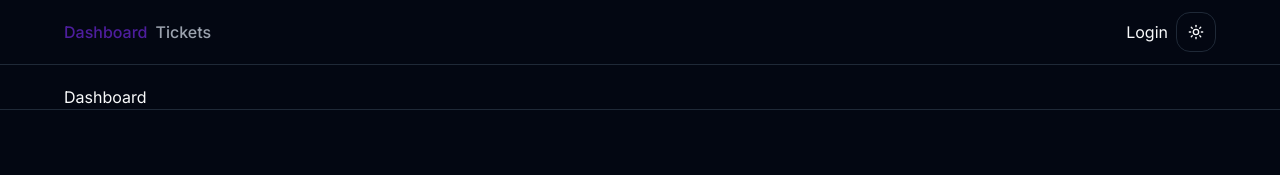
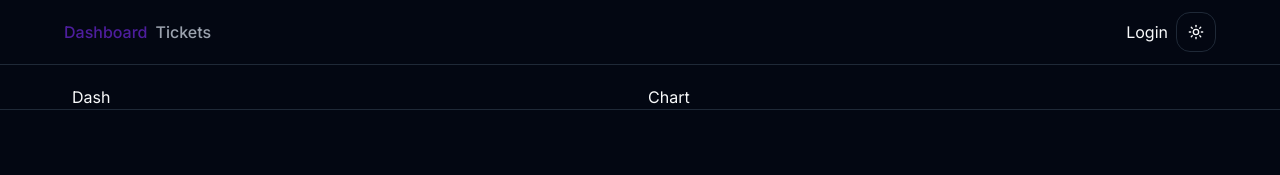
Before and after one commit to gustavohdev/ticketapp, a Next.js app: page / in a window 1280 px wide. Shown: the top 175 px of the page. Built offline with nearby package versions, Linux system fonts and the light colour scheme; no server answers; the database is empty.

Commit message:
feat: add prisma queries and groupby, create components skeleton

```diff
--- a/app/page.tsx
+++ b/app/page.tsx
@@ -1,7 +1,43 @@
+import DashChart from "@/components/DashChart";
+import DashRecentTickets from "@/components/DashRecentTickets";
+import { prisma } from "@/prisma/db";
 import React from "react";
 
-const Dashboard = () => {
-  return <div>Dashboard</div>;
+const Dashboard = async () => {
+  const tickets = await prisma.ticket.findMany({
+    where: {
+      NOT: [{ status: "CLOSED" }],
+    },
+    orderBy: {
+      updatedAt: "desc",
+    },
+    skip: 0,
+    take: 5,
+    include: {
+      assignedToUser: true,
+    },
+  });
+
+  const groupTicket = await prisma.ticket.groupBy({
+    by: ["status"],
+    _count: {
+      id: true,
+    },
+  });
+  console.log(groupTicket);
+
+  return (
+    <div>
+      <div className="grid gap-4 md:grid-cols-2 px-2">
+        <div>
+          <DashRecentTickets />
+        </div>
+        <div>
+          <DashChart />
+        </div>
+      </div>
+    </div>
+  );
 };
 
 export default Dashboard;
--- /dev/null
+++ b/components/DashChart.tsx
@@ -0,0 +1,7 @@
+import React from "react";
+
+function DashChart() {
+  return <div>Chart</div>;
+}
+
+export default DashChart;
--- /dev/null
+++ b/components/DashRecentTickets.tsx
@@ -0,0 +1,7 @@
+import React from "react";
+
+function DashRecentTickets() {
+  return <div>Dash</div>;
+}
+
+export default DashRecentTickets;
```
